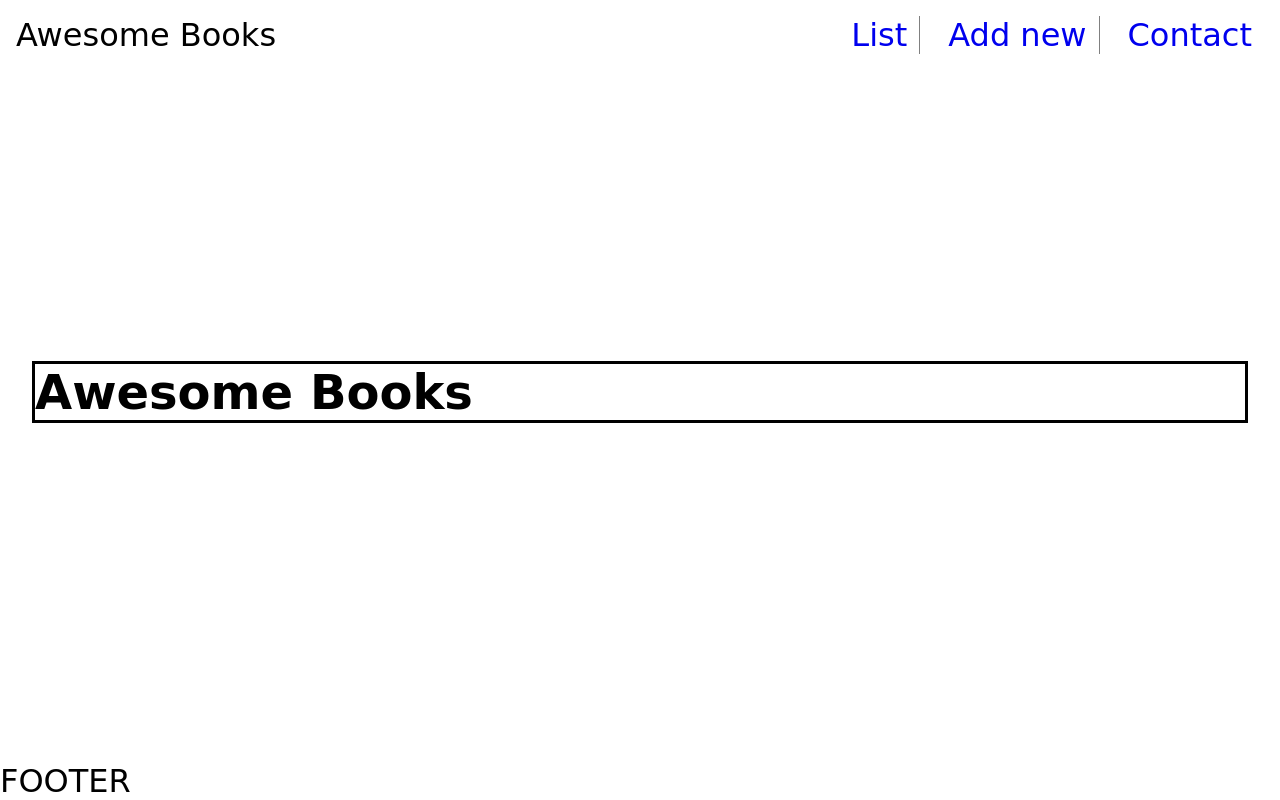
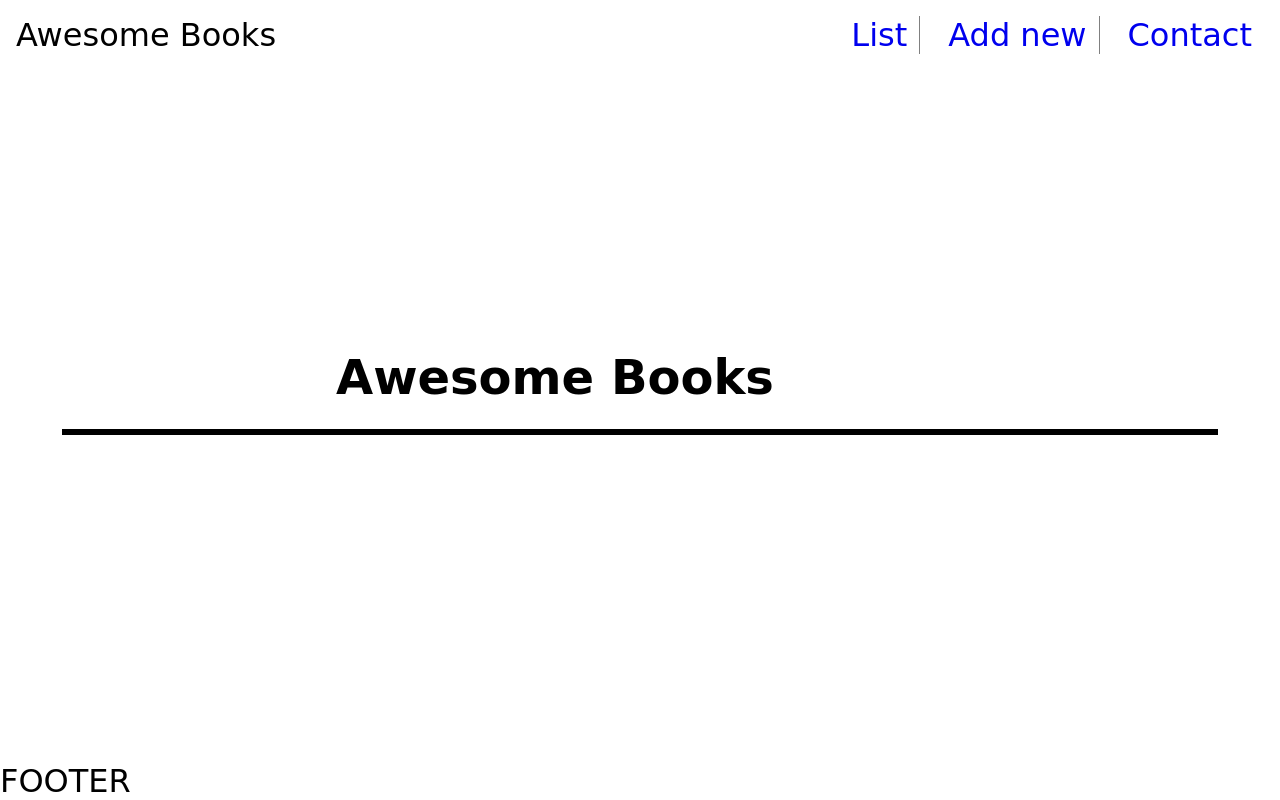
Before and after one commit to wuyepabdul/awesome-books, a website: page index.html in a window 1280 px wide. Drawn offline with Linux system fonts and the light colour scheme.

Commit message:
Center heading tag in listOfBooksContainer section

```diff
--- a/index.html
+++ b/index.html
@@ -1,6 +1,5 @@
 <!DOCTYPE html>
 <html lang="en">
-
   <head>
     <meta charset="UTF-8" />
     <meta http-equiv="X-UA-Compatible" content="IE=edge" />
@@ -12,12 +11,10 @@
   <body>
     <header>
       <nav>
-      <div class="page_logo">
-        Awesome Books
-      </div>
+        <div class="page_logo">Awesome Books</div>
         <ul class="navigation">
           <li class="navItem">
-          <a href="#listOfBooks">List</a>
+            <a href="#listOfBooksContainer">List</a>
           </li>
           <li class="navItem">
             <a href="#form_container">Add new</a>
@@ -29,9 +26,9 @@
       </nav>
     </header>
     <main>
-    <section id="listOfBooks" class="listOfBooks visible">
+      <section class="listOfBooksContainer visible" id="listOfBooksContainer">
         <h1>Awesome Books</h1>
-
+        <div id="listOfBooks" class="listOfBooks"></div>
       </section>
       <section id="form_container" class="form_container invisible">
         <h2>Add a New Book</h2>
@@ -43,7 +40,12 @@
           </div>
           <div>
             <label for="author"></label>
-          <input type="text" name="author  " id="author" placeholder="Author" />
+            <input
+              type="text"
+              name="author  "
+              id="author"
+              placeholder="Author"
+            />
             <small class="alert author"></small>
           </div>
           <button type="submit" class="addBtn">Add</button>
@@ -51,8 +53,9 @@
       </section>
       <section id="contact_section" class="contact_section invisible">
         <h2>Contact Information</h2>
-      <p class="contact_info">Lorem ipsum dolor sit amet, consectetur adipisicing elit.
-        Sit reprehenderit quidem id ex eaque consequuntur recusandae qui natus.
+        <p class="contact_info">
+          Lorem ipsum dolor sit amet, consectetur adipisicing elit. Sit
+          reprehenderit quidem id ex eaque consequuntur recusandae qui natus.
           Similique, ipsam.
         </p>
         <ul>
@@ -60,14 +63,10 @@
           <li>phone</li>
           <li>addressText</li>
         </ul>
-
       </section>
     </main>
-  <footer>
-    FOOTER
-  </footer>
+    <footer>FOOTER</footer>
     <script src="./app.js"></script>
     <script src="navigation.js"></script>
   </body>
-
 </html>
--- a/style.css
+++ b/style.css
@@ -44,7 +44,7 @@ header nav {
 
 .navigation {
   display: flex;
-  justify-content: space-between ;
+  justify-content: space-between;
   gap: 1rem;
 }
 
@@ -67,9 +67,19 @@ main {
   align-items: center;
 }
 
+.listOfBooksContainer{
+  width: 95%;
+  margin-top: 1.5rem;
+}
+
+.listOfBooksContainer h1 {
+  width: 50%;
+  margin: 0 auto;
+}
 
 .listOfBooks {
   width: 95%;
+  margin: 0 auto;
   border: 3px solid black;
   margin-top: 1.5rem;
 }
@@ -156,7 +166,6 @@ footer {
   position: fixed;
   bottom: 0;
   width: 100%;
-
 }
 
 .invisible {
```
Lines whose indentation alone changed are shown as unchanged.
